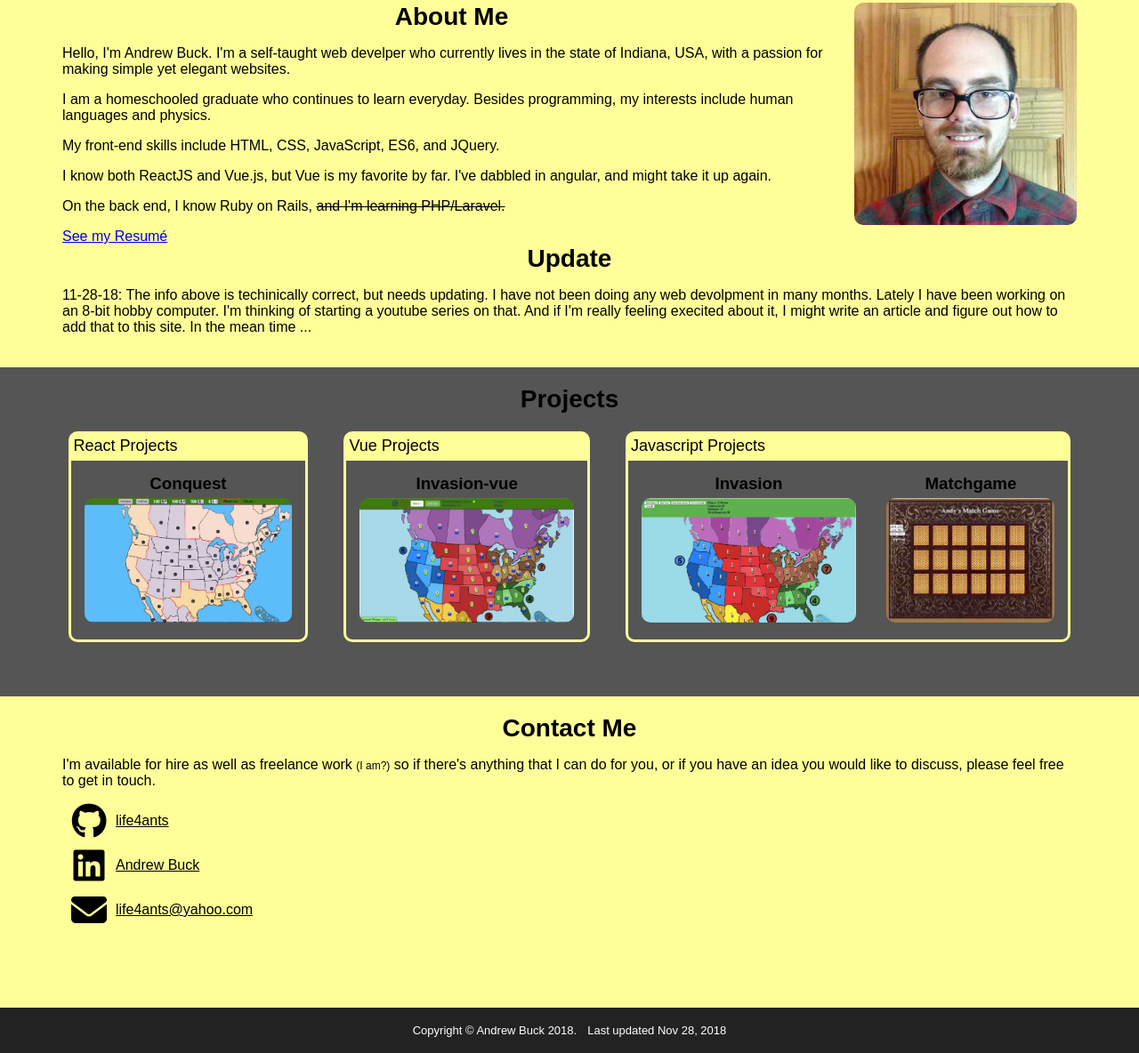
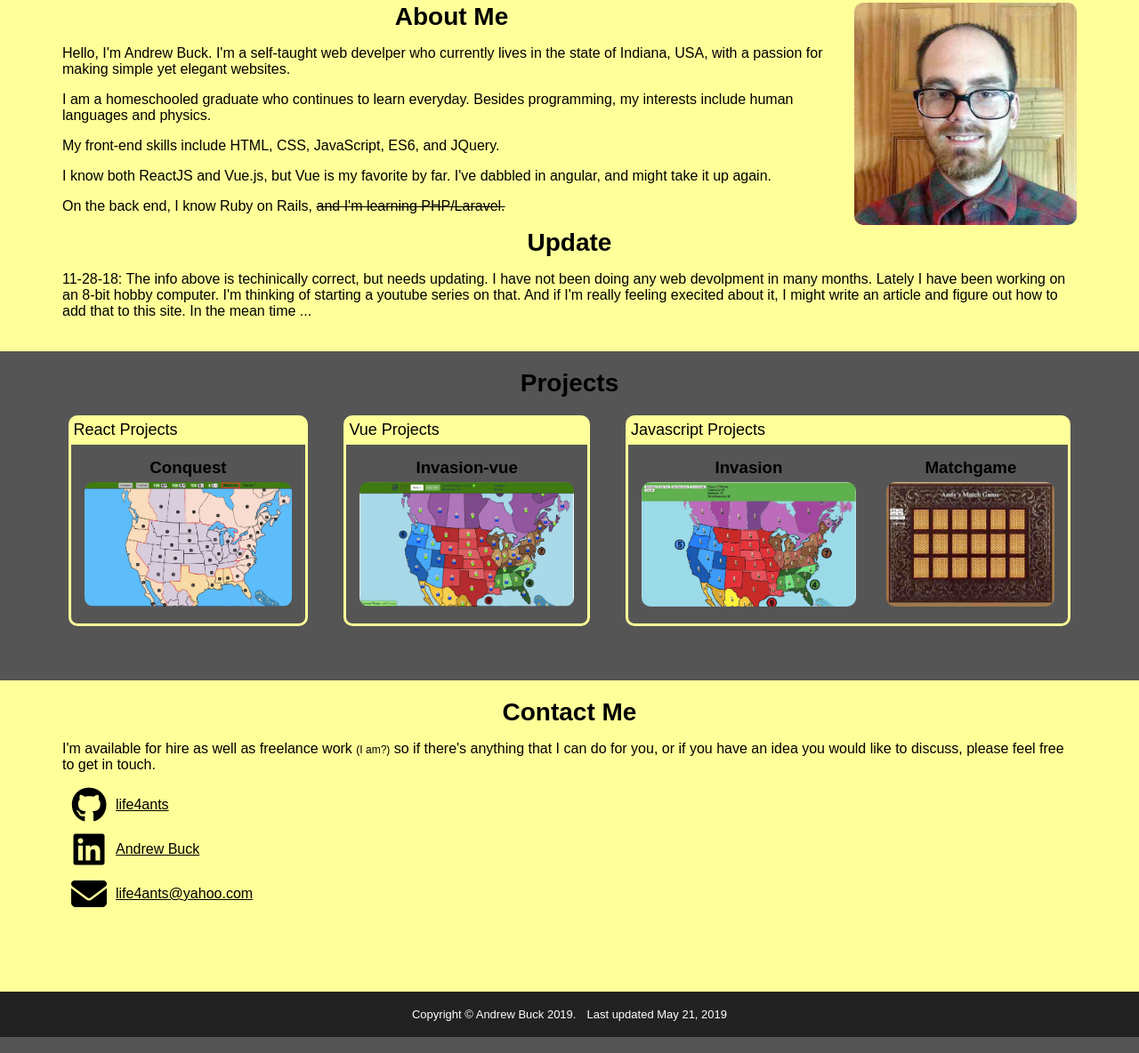
Before and after one commit to life4ants/life4ants.github.io, a website: page index.html in a window 1280 px wide. Shown: the part 412-1596 px from the top of the page at 89% size. Drawn offline with nearby package versions, Linux system fonts and the light colour scheme; a web font is replaced by a local one.

Commit message:
remove resume link, update packages

```diff
--- a/index.html
+++ b/index.html
@@ -40,7 +40,6 @@
           <p>My front-end skills include HTML, CSS, JavaScript, ES6, and JQuery.</p>
           <p>I know both ReactJS and Vue.js, but Vue is my favorite by far. I've dabbled in angular, and might take it up again.</p>
           <p>On the back end, I know Ruby on Rails, <strike>and I'm learning PHP/Laravel.</strike></p>
-          <a href="/src/images/abuck_webdeveloper.pdf">See my Resumé</a>
           <h2>Update</h2>
           <p>11-28-18: The info above is techinically correct, but needs updating. I have not been doing any web devolpment in many months. Lately I have been working on an 8-bit hobby computer. I'm thinking of starting a youtube series on that. And if I'm really feeling execited about it, I might write an article and figure out how to add that to this site. In the mean time ...</p>
         </div>
@@ -107,8 +106,8 @@
       </section>
     </main>
     <footer>
-      <span>Copyright © Andrew Buck 2018. </span>
-      <span>Last updated Nov 28, 2018</span>
+      <span>Copyright © Andrew Buck 2019. </span>
+      <span>Last updated May 21, 2019</span>
     </footer>
   </body>
 
```
Also changed, not shown: package.json (+5 -5 lines), src/images/resume.jpg (deleted), 2 other files.
